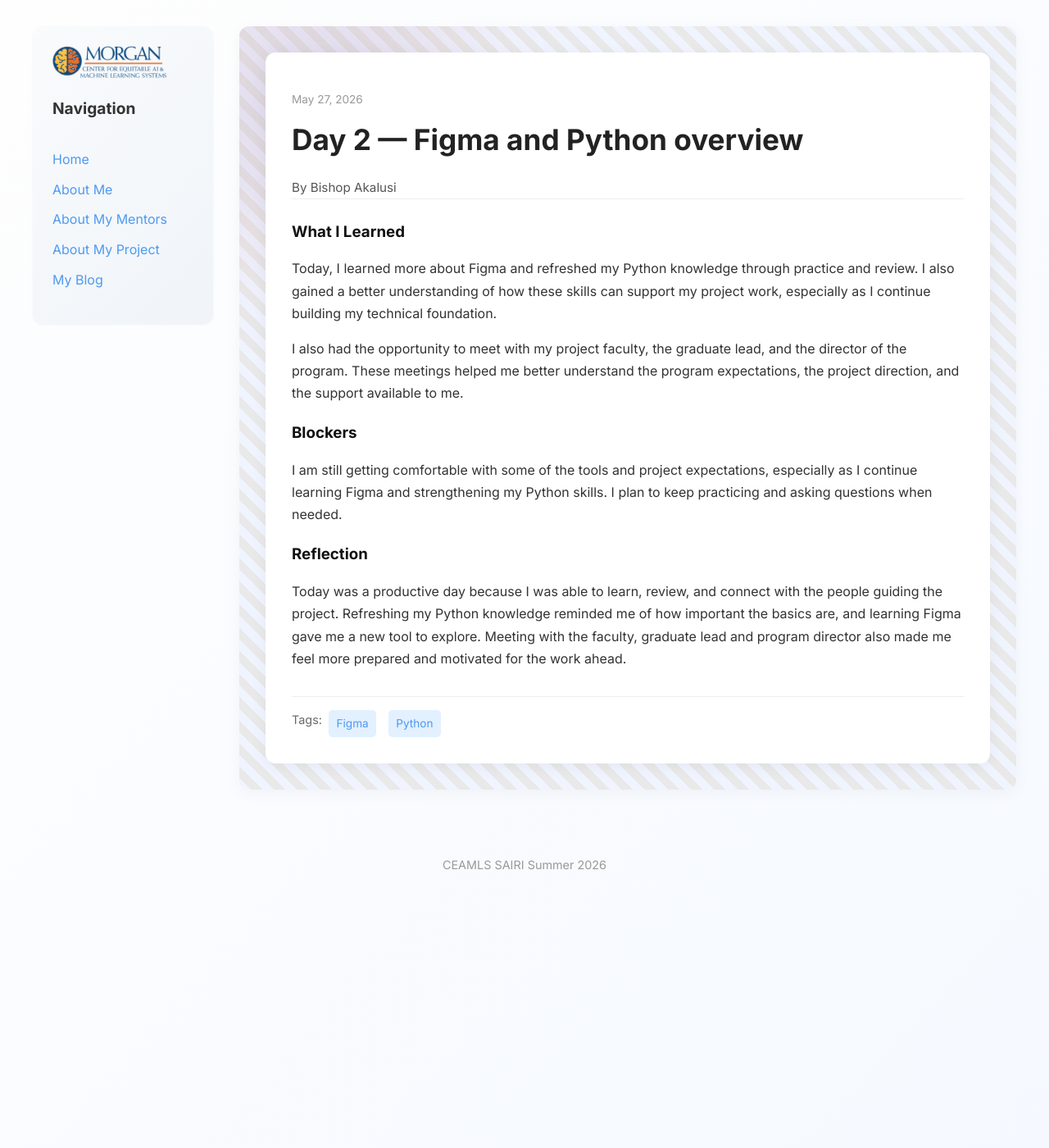
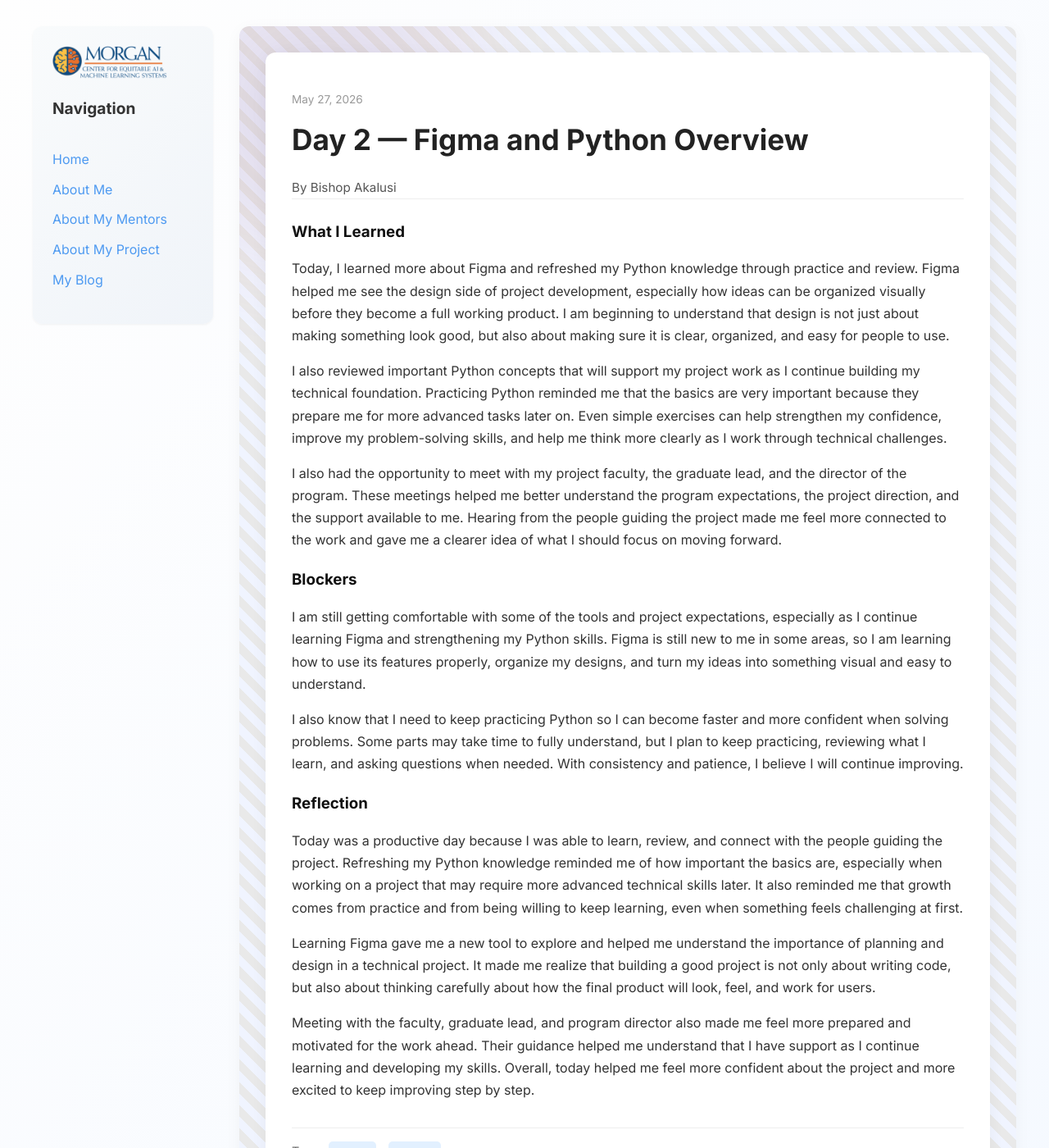
Before and after one commit to bisha1111/bisha1111ceamls26.github.io, a Jekyll site: the page built from _posts/2026-05-27-day-2.md, in a window 1280 px wide and 1400 px high. Shown: the whole window at 82% size. Built offline with Jekyll 4.4.1, drawn with Linux system fonts in a browser that asks for light colours.

Commit message:
Update 2026-05-27-day-2.md

```diff
--- a/_posts/2026-05-27-day-2.md
+++ b/_posts/2026-05-27-day-2.md
@@ -1,28 +1,54 @@
 ---
 layout: post
-title: "Day 2 — Figma and Python overview"
+title: "Day 2 — Figma and Python Overview"
 date: 2026-05-27
 permalink: /day2.html
 tags: ["Figma", "Python"]
 
 what_i_learned: |
   Today, I learned more about Figma and refreshed my Python knowledge through practice
-  and review. I also gained a better understanding of how these skills can support my
-  project work, especially as I continue building my technical foundation.
+  and review. Figma helped me see the design side of project development, especially
+  how ideas can be organized visually before they become a full working product. I am
+  beginning to understand that design is not just about making something look good, but
+  also about making sure it is clear, organized, and easy for people to use.
+
+  I also reviewed important Python concepts that will support my project work as I
+  continue building my technical foundation. Practicing Python reminded me that the
+  basics are very important because they prepare me for more advanced tasks later on.
+  Even simple exercises can help strengthen my confidence, improve my problem-solving
+  skills, and help me think more clearly as I work through technical challenges.
 
   I also had the opportunity to meet with my project faculty, the graduate lead, and
   the director of the program. These meetings helped me better understand the program
-  expectations, the project direction, and the support available to me.
+  expectations, the project direction, and the support available to me. Hearing from
+  the people guiding the project made me feel more connected to the work and gave me a
+  clearer idea of what I should focus on moving forward.
 
 blockers: |
   I am still getting comfortable with some of the tools and project expectations,
-  especially as I continue learning Figma and strengthening my Python skills. I plan
-  to keep practicing and asking questions when needed.
+  especially as I continue learning Figma and strengthening my Python skills. Figma is
+  still new to me in some areas, so I am learning how to use its features properly,
+  organize my designs, and turn my ideas into something visual and easy to understand.
+
+  I also know that I need to keep practicing Python so I can become faster and more
+  confident when solving problems. Some parts may take time to fully understand, but I
+  plan to keep practicing, reviewing what I learn, and asking questions when needed.
+  With consistency and patience, I believe I will continue improving.
 
 reflection: |
   Today was a productive day because I was able to learn, review, and connect with
   the people guiding the project. Refreshing my Python knowledge reminded me of how
-  important the basics are, and learning Figma gave me a new tool to explore. Meeting
-  with the faculty, graduate lead and program director also made me feel more prepared
-  and motivated for the work ahead.
+  important the basics are, especially when working on a project that may require more
+  advanced technical skills later. It also reminded me that growth comes from practice
+  and from being willing to keep learning, even when something feels challenging at first.
+
+  Learning Figma gave me a new tool to explore and helped me understand the importance
+  of planning and design in a technical project. It made me realize that building a good
+  project is not only about writing code, but also about thinking carefully about how the
+  final product will look, feel, and work for users.
+
+  Meeting with the faculty, graduate lead, and program director also made me feel more
+  prepared and motivated for the work ahead. Their guidance helped me understand that I
+  have support as I continue learning and developing my skills. Overall, today helped me
+  feel more confident about the project and more excited to keep improving step by step.
 ---
```
